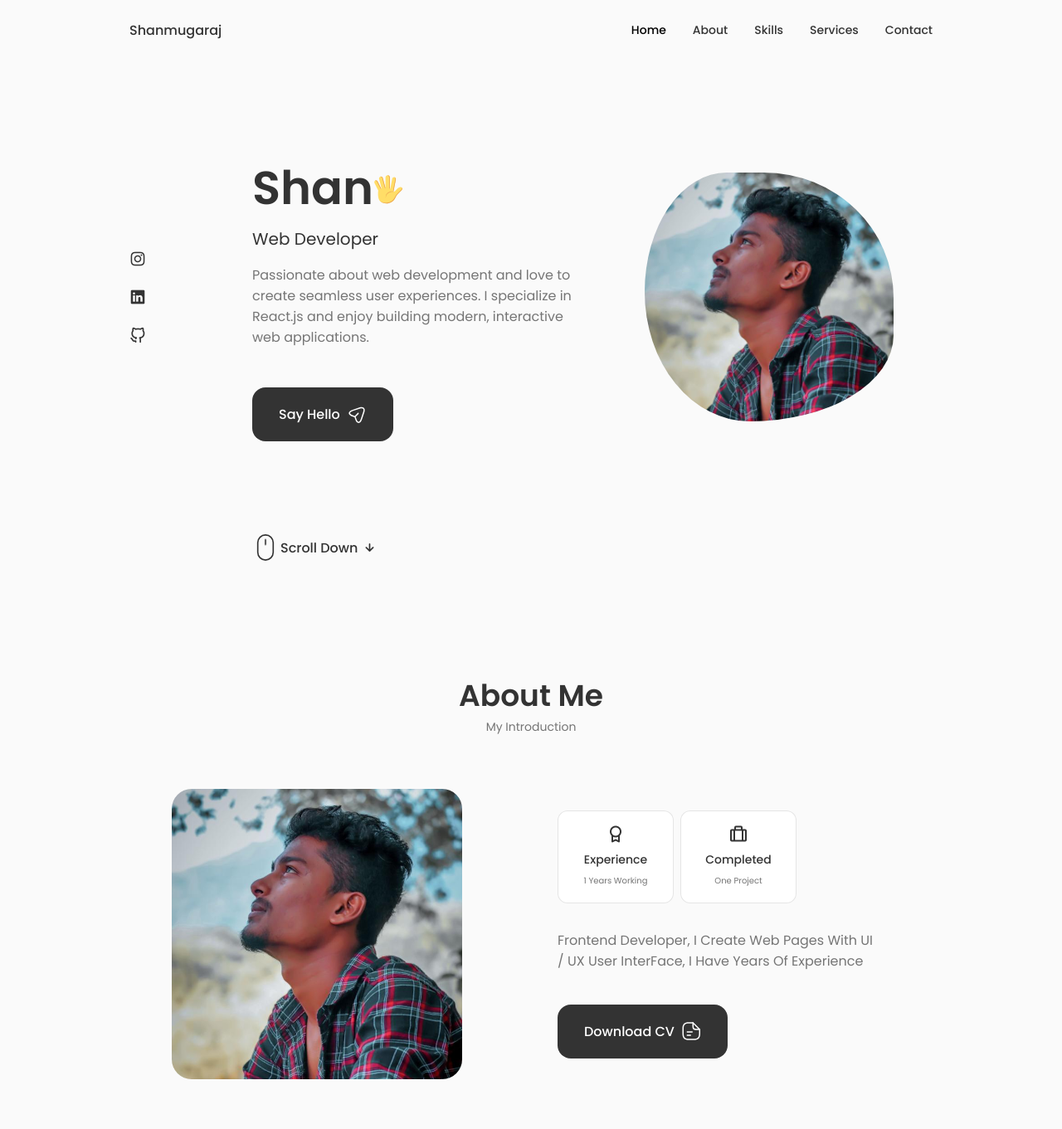
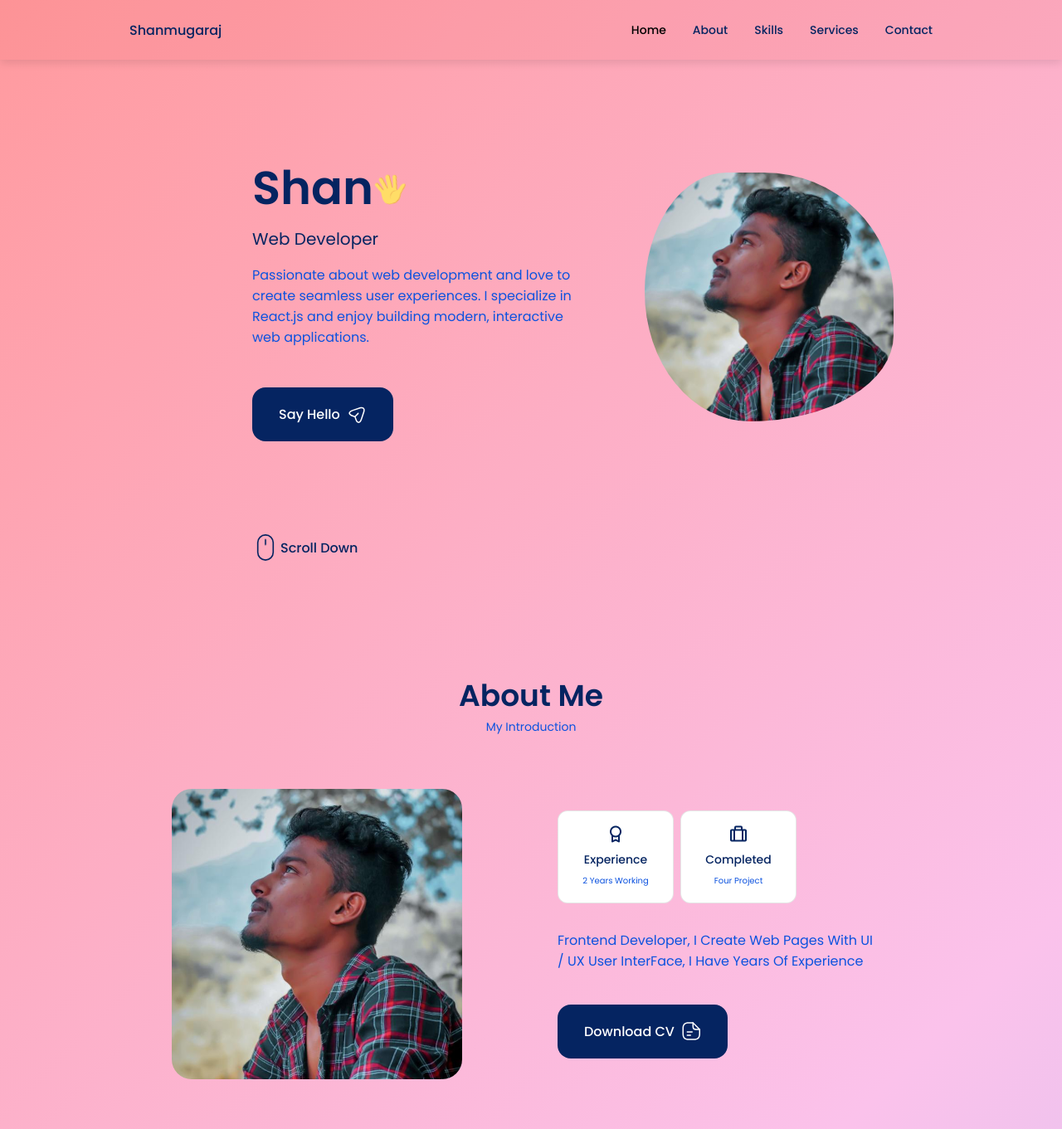
Before and after one commit to shanmugarajshan/profolio, a React (Create React App) app: page / in a window 1280 px wide. Shown: the top 1361 px of the page at 83% size. Built offline with nearby package versions, Linux system fonts and the light colour scheme.

Commit message:
background animation added

```diff
--- a/src/App.css
+++ b/src/App.css
@@ -14,6 +14,10 @@
   --text-color: hsl(var(--hue), var(--sat), 46%);
   --body-color: hsl(var(--hue), var(--sat), 98%);
   --container-color: #fff;
+  --hue: 220;
+  --sat: 90%;
+  --primary-color: hsl(var(--hue), var(--sat), 50%);
+  --primary-color-dark: hsl(var(--hue), var(--sat), 40%);
 
   /*========== Font and typography ==========*/
   --body-font: "Poppins", sans-serif;
@@ -83,9 +87,52 @@ textarea {
 }
 
 body {
-  background-color: var(--body-color);
+  position: relative;
+  background: linear-gradient(135deg, #ff9a9e, #fad0c4, #fad0c4, #ffdde1);
+  background-size: 300% 300%;
+  animation: gradientAnimation 8s infinite alternate ease-in-out;
   color: var(--text-color);
+  overflow-x: hidden;
 }
+
+/* Keyframes for Gradient Animation */
+@keyframes gradientAnimation {
+  0% {
+      background: linear-gradient(135deg, #ff9a9e, #fad0c4, #ffdde1);
+  }
+  25% {
+      background: linear-gradient(135deg, #fbc2eb, #a6c1ee, #ffd3a5);
+  }
+  50% {
+      background: linear-gradient(135deg, #ffdde1, #a1c4fd, #c2e9fb);
+  }
+  75% {
+      background: linear-gradient(135deg, #ff9a9e, #fbc2eb, #a1c4fd);
+  }
+  100% {
+      background: linear-gradient(135deg, #ffdde1, #ff9a9e, #fad0c4);
+  }
+}
+
+/* Wave Effect */
+.wave {
+  position: absolute;
+  bottom: 0;
+  left: 0;
+  width: 100%;
+  height: 150px;
+  background: url('https://svgshare.com/i/vPy.svg');
+  background-size: cover;
+  animation: waveAnimation 6s infinite linear;
+}
+
+/* Wave Motion Animation */
+@keyframes waveAnimation {
+  0% { transform: translateX(0); }
+  50% { transform: translateX(-50px); }
+  100% { transform: translateX(0); }
+}
+
 
 h1,
 h2,
--- a/src/component/about/Info.jsx
+++ b/src/component/about/Info.jsx
@@ -9,7 +9,7 @@ const Info = () => {
                 Experience
             </h3>
             <span className="about_subtitle">
-                1 Years Working
+                2 Years Working
             </span>
         </div>
 
@@ -19,7 +19,7 @@ const Info = () => {
                 Completed
             </h3>
             <span className="about_subtitle">
-                One Project
+                Four Project
             </span>
         </div>
 
--- a/src/component/header/header.css
+++ b/src/component/header/header.css
@@ -4,7 +4,10 @@
     top: 0;
     left: 0;
     z-index: var(--z-fixed);
-    background-color: var(--body-color);
+    background: rgba(233, 93, 93, 0.1); /* Glass effect */
+    /* backdrop-filter: blur(12px); */
+    box-shadow: 0 4px 10px rgba(0, 0, 0, 0.1);
+    transition: all 0.3s ease-in-out;
 }
 
 .nav {
--- a/src/component/home/Data.jsx
+++ b/src/component/home/Data.jsx
@@ -11,7 +11,7 @@ const Data = () => {
           viewBox="0 0 48 48"
           fill="none"
           xmlns="http://www.w3.org/2000/svg"
-          class="home__hand"
+          className="home_hand"
         >
           <path
             d="M25.4995 32.0305L31.3495 33.1555L36.1495 8.48051C36.4495 6.83051 35.3995 5.18051 33.8245 4.88051C32.1745 4.58051 30.5995 5.70551 30.2995 7.35551L25.4995 32.0305Z"
--- a/src/component/home/home.css
+++ b/src/component/home/home.css
@@ -29,10 +29,21 @@
     margin-bottom: var(--mb-0-25);
 }
 
+@keyframes wave {
+    0% { transform: rotate(0deg); }
+    25% { transform: rotate(-15deg); }
+    50% { transform: rotate(10deg); }
+    75% { transform: rotate(-10deg); }
+    100% { transform: rotate(0deg); }
+}
+
 .home_hand {
     width: 38px;
     height: 38px;
     margin-left: 0.4rem;
+    display: inline-block;
+    animation: wave 1s infinite ease-in-out;
+    transform-origin: center bottom;
 }
 
 .home_subtitle {
```
